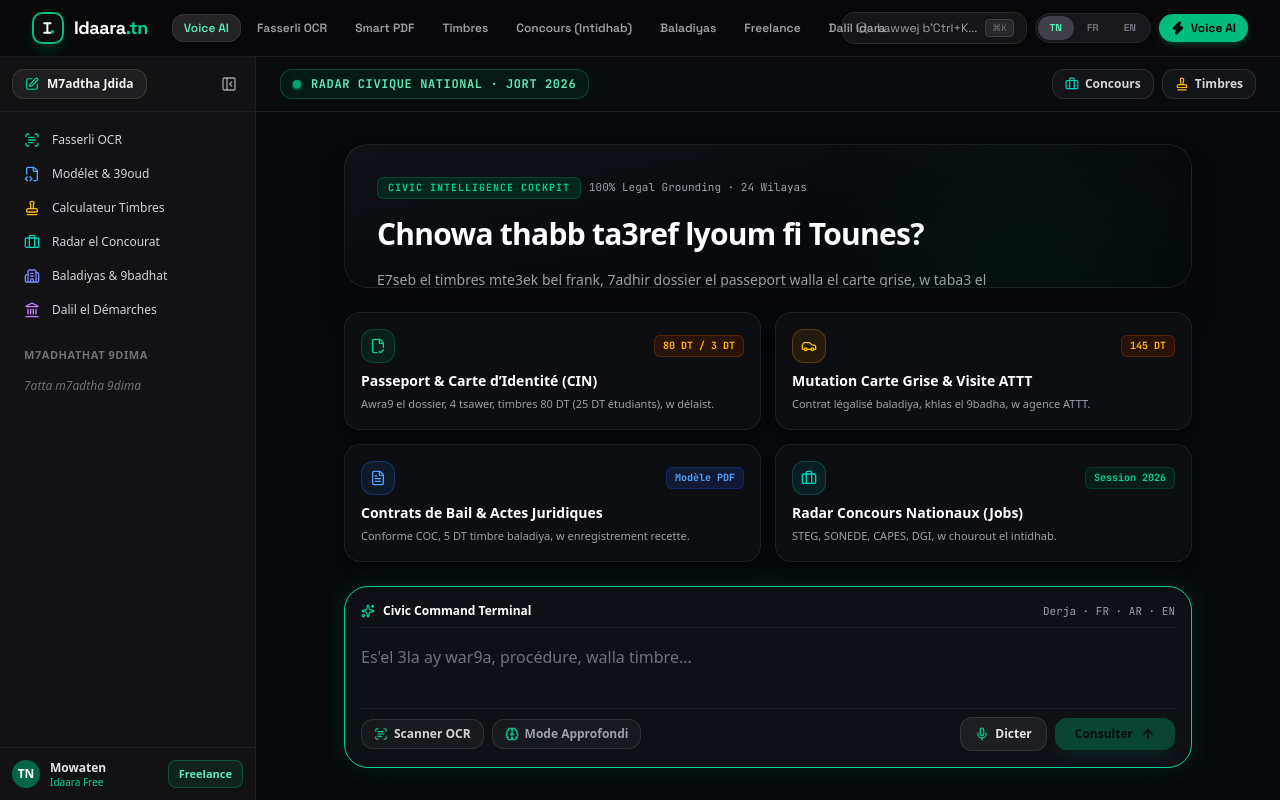
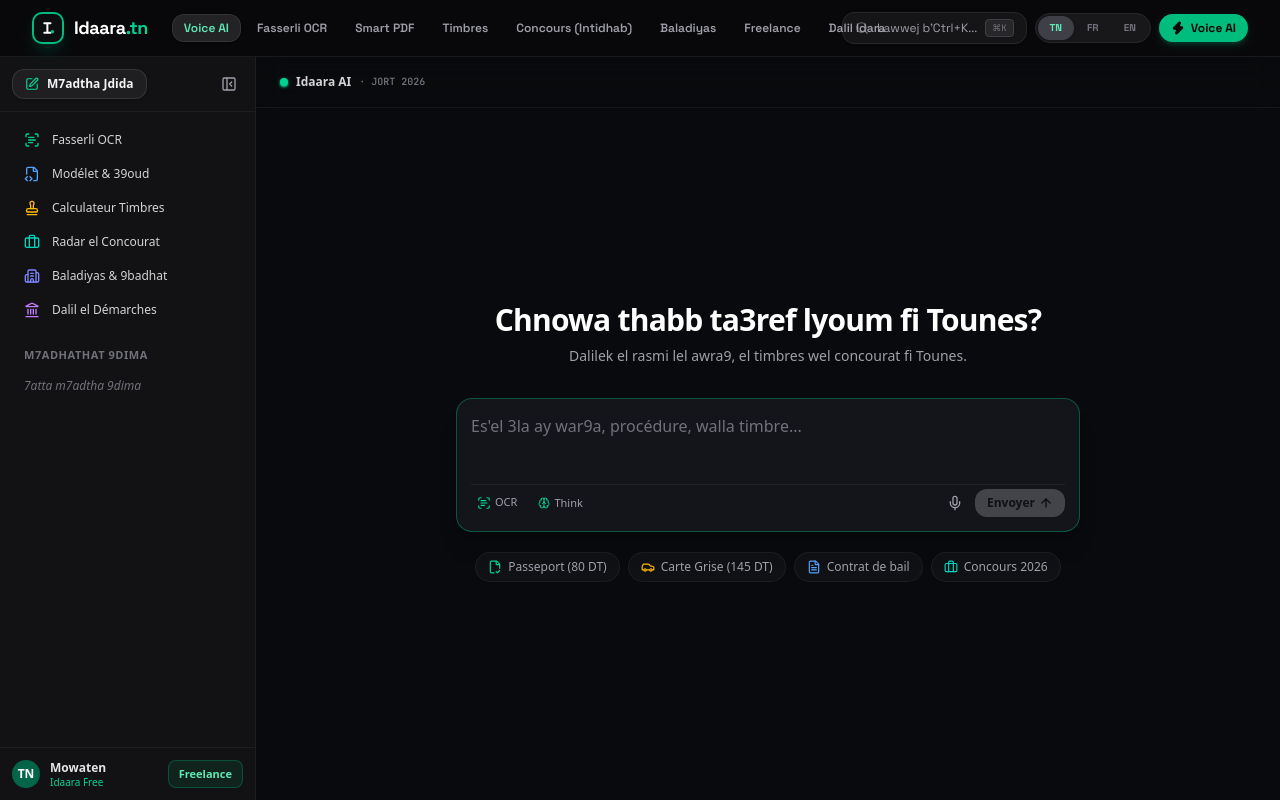
Before and after one commit to wacim-abdellli/idaara, a Next.js app: page /copilot in a window 1280 px wide. Built offline with nearby package versions, Linux system fonts and the light colour scheme.

Commit message:
refactor(copilot): minimalist, clean and refined civic assistant interface

```diff
--- a/src/app/copilot/page.tsx
+++ b/src/app/copilot/page.tsx
@@ -597,210 +597,66 @@
       )}
 
       {/* ═════════════════════════════════════════════════════════════════
-          MAIN CANVAS AREA: CIVIC INTELLIGENCE COCKPIT
+          MAIN CANVAS AREA: MINIMALIST CIVIC ASSISTANT
       ══════════════════════════════════════════════════════════════════ */}
-      <div className="flex-1 flex flex-col bg-[#07080a] relative overflow-hidden">
+      <div className="flex-1 flex flex-col bg-[#090a0d] relative overflow-hidden">
 
-        {/* ─── Top Telemetry Header Bar ─── */}
-        <header className="shrink-0 h-14 px-4 sm:px-6 flex items-center justify-between border-b border-white/[0.07] bg-[#0c0d11]/80 backdrop-blur-xl z-20">
-          <div className="flex items-center gap-3">
+        {/* ─── Minimalist Top Bar ─── */}
+        <header className="shrink-0 h-13 px-4 sm:px-6 flex items-center justify-between border-b border-white/[0.06] bg-[#090a0d]/90 backdrop-blur-md z-20">
+          <div className="flex items-center gap-2.5">
             {!sidebarOpen && (
               <button
                 onClick={() => setSidebarOpen(true)}
-                className="p-2 rounded-xl bg-white/[0.04] hover:bg-white/[0.08] text-zinc-400 hover:text-white transition-colors cursor-pointer border border-white/5"
+                className="p-1.5 rounded-lg hover:bg-white/10 text-zinc-400 hover:text-white transition-colors cursor-pointer border-0 outline-none"
                 title={locale === 'ar' ? 'فتح القائمة' : locale === 'en' ? 'Open sidebar' : 'Ouvrir le menu'}
               >
                 <PanelLeft className="w-4 h-4" />
               </button>
             )}
 
-            {/* Civic Status Telemetry Pill */}
-            <div className="flex items-center gap-2.5 px-3 py-1.5 rounded-xl bg-emerald-950/40 border border-emerald-500/30 text-emerald-300 font-mono text-xs">
-              <span className="w-2 h-2 rounded-full bg-emerald-400 animate-pulse shadow-sm shadow-emerald-400" />
-              <span className="font-bold tracking-wider">
-                {locale === 'ar' ? 'الرادار الإداري الوطني · JORT 2026' : 'RADAR CIVIQUE NATIONAL · JORT 2026'}
-              </span>
+            <div className="flex items-center gap-2 text-xs font-semibold text-zinc-300">
+              <div className="w-2 h-2 rounded-full bg-emerald-400 shadow-sm shadow-emerald-400" />
+              <span>Idaara AI</span>
+              <span className="text-[10px] text-zinc-500 font-mono">· JORT 2026</span>
             </div>
           </div>
 
-          {/* Quick Hub Navigation & New Chat */}
           <div className="flex items-center gap-2">
-            <Link
-              href="/concours"
-              className="hidden sm:inline-flex items-center gap-1.5 px-3 py-1.5 rounded-xl bg-white/[0.04] hover:bg-white/[0.08] border border-white/10 text-xs font-semibold text-zinc-300 hover:text-teal-300 transition-colors"
-            >
-              <Briefcase className="w-3.5 h-3.5 text-teal-400" />
-              <span>{locale === 'ar' ? 'المناظرات' : 'Concours'}</span>
-            </Link>
-
-            <Link
-              href="/calculator"
-              className="hidden sm:inline-flex items-center gap-1.5 px-3 py-1.5 rounded-xl bg-white/[0.04] hover:bg-white/[0.08] border border-white/10 text-xs font-semibold text-zinc-300 hover:text-amber-300 transition-colors"
-            >
-              <Stamp className="w-3.5 h-3.5 text-amber-400" />
-              <span>{locale === 'ar' ? 'التنابر' : 'Timbres'}</span>
-            </Link>
-
             {messages.length > 0 && (
               <button
                 onClick={handleNewChat}
-                className="flex items-center gap-1.5 px-3.5 py-1.5 rounded-xl bg-emerald-500 hover:bg-emerald-400 text-zinc-950 text-xs font-bold transition-all shadow-md shadow-emerald-500/20 cursor-pointer border-0 outline-none"
+                className="flex items-center gap-1.5 px-3 py-1.5 rounded-xl hover:bg-white/10 text-zinc-300 hover:text-white text-xs font-medium transition-colors cursor-pointer border border-white/10"
               >
                 <RotateCcw className="w-3.5 h-3.5" />
                 <span>
-                  {locale === 'ar' ? 'جلسة جديدة' : locale === 'en' ? 'New Docket' : locale === 'derja' ? 'Dossier Jdid' : 'Nouveau Dossier'}
+                  {locale === 'ar' ? 'جديد' : locale === 'en' ? 'New' : locale === 'derja' ? 'Jdid' : 'Nouveau'}
                 </span>
               </button>
             )}
           </div>
         </header>
 
-        {/* ─── Empty State: Executive Civic Command Cockpit ─── */}
+        {/* ─── Empty State: Pure Minimalist Canvas ─── */}
         {messages.length === 0 && !isProcessing && (
-          <div className="flex-1 overflow-y-auto px-4 sm:px-6 py-8 max-w-4xl mx-auto w-full flex flex-col justify-center space-y-6">
+          <div className="flex-1 flex flex-col items-center justify-center px-4 sm:px-6 max-w-2xl mx-auto w-full -mt-6">
 
-            {/* Monumental Civic Intelligence Banner */}
-            <div className="p-6 sm:p-8 rounded-3xl bg-gradient-to-br from-[#0e1217] via-[#090b0e] to-[#07080a] border border-white/[0.08] shadow-2xl relative overflow-hidden space-y-4">
-              <div className="absolute top-0 right-0 w-80 h-80 bg-emerald-500/5 rounded-full blur-3xl pointer-events-none" />
-
-              <div className="flex items-center gap-2">
-                <span className="text-[10px] font-mono font-bold uppercase tracking-widest text-emerald-400 px-2.5 py-0.5 rounded-md bg-emerald-950/80 border border-emerald-700/40">
-                  {locale === 'ar' ? 'المنظومة الذكية الأولى في تونس' : 'CIVIC INTELLIGENCE COCKPIT'}
-                </span>
-                <span className="text-[11px] font-mono text-zinc-400">
-                  {locale === 'ar' ? 'تحديث فوري للقوانين والمعاليم' : '100% Legal Grounding · 24 Wilayas'}
-                </span>
-              </div>
-
-              <h1 className="text-xl sm:text-3xl font-extrabold text-white tracking-tight leading-tight">
+            {/* Minimalist Heading */}
+            <div className="text-center space-y-2 mb-6 sm:mb-8">
+              <h1 className="text-2xl sm:text-3xl font-bold text-white tracking-tight">
                 {centerHeadline}
               </h1>
-
-              <p className="text-xs sm:text-sm text-zinc-400 max-w-2xl leading-relaxed">
+              <p className="text-xs sm:text-sm text-zinc-400 max-w-md mx-auto">
                 {locale === 'ar'
-                  ? 'احسب معاليم التنابر الجبائية بدقة، حضّر ملفات جواز السفر والبطاقة الرمادية، وتابع المناظرات الوطنية المفتوحة فورياً.'
+                  ? 'دليلك الرسمي للإجراءات، التنابر والمناظرات الوطنية في تونس.'
                   : locale === 'derja'
-                  ? 'E7seb el timbres mte3ek bel frank, 7adhir dossier el passeport walla el carte grise, w taba3 el concours el ma7loulin tawa.'
-                  : 'Calculez vos timbres au millime près, préparez vos démarches de passeport ou mutation de carte grise, et suivez les recrutements publics officiels.'}
+                  ? 'Dalilek el rasmi lel awra9, el timbres wel concourat fi Tounes.'
+                  : 'Votre guide officiel pour les démarches, timbres et concours en Tunisie.'}
               </p>
             </div>
 
-            {/* 4 Interactive Civic Radar Launch Tiles */}
-            <div className="grid grid-cols-1 sm:grid-cols-2 gap-3.5">
+            {/* Minimalist Studio Input Card */}
+            <div className="w-full rounded-2xl bg-[#13151b] border border-white/[0.08] hover:border-white/[0.15] focus-within:border-emerald-500/40 p-3 sm:p-3.5 shadow-xl transition-all space-y-3">
 
-              {/* Tile 1: Passport & CIN */}
-              <button
-                onClick={() => handleSendMessage('Kifech n5arej awra9 el passeport tounsi w el CIN?')}
-                className="p-4 rounded-2xl bg-[#0c0e12] hover:bg-[#12151b] border border-white/[0.07] hover:border-emerald-500/40 transition-all text-left rtl:text-right group cursor-pointer shadow-lg relative overflow-hidden"
-              >
-                <div className="flex items-center justify-between gap-2 pb-2">
-                  <div className="p-2 rounded-xl bg-emerald-500/10 border border-emerald-500/25 text-emerald-400 group-hover:scale-105 transition-transform">
-                    <FileCheck2 className="w-4 h-4" />
-                  </div>
-                  <span className="text-[10px] font-mono font-bold text-amber-400 bg-amber-950/50 border border-amber-800/40 px-2 py-0.5 rounded-md">
-                    80 DT / 3 DT
-                  </span>
-                </div>
-                <div className="text-sm font-bold text-white group-hover:text-emerald-300 transition-colors">
-                  {locale === 'ar' ? 'جواز السفر وبطاقة التعريف (CIN)' : 'Passeport & Carte d’Identité (CIN)'}
-                </div>
-                <p className="text-[11px] text-zinc-400 mt-1 leading-relaxed">
-                  {locale === 'ar'
-                    ? 'الوثائق المطلوبة، الصور، التنابر 80د (25د للطلبة)، والآجال.'
-                    : 'Awra9 el dossier, 4 tsawer, timbres 80 DT (25 DT étudiants), w délaist.'}
-                </p>
-              </button>
-
-              {/* Tile 2: Car Registration & ATTT */}
-              <button
-                onClick={() => handleSendMessage('Kifech na3mel mutation carte grise w visite technique fi Tounes?')}
-                className="p-4 rounded-2xl bg-[#0c0e12] hover:bg-[#12151b] border border-white/[0.07] hover:border-amber-500/40 transition-all text-left rtl:text-right group cursor-pointer shadow-lg relative overflow-hidden"
-              >
-                <div className="flex items-center justify-between gap-2 pb-2">
-                  <div className="p-2 rounded-xl bg-amber-500/10 border border-amber-500/25 text-amber-400 group-hover:scale-105 transition-transform">
-                    <Car className="w-4 h-4" />
-                  </div>
-                  <span className="text-[10px] font-mono font-bold text-amber-400 bg-amber-950/50 border border-amber-800/40 px-2 py-0.5 rounded-md">
-                    145 DT
-                  </span>
-                </div>
-                <div className="text-sm font-bold text-white group-hover:text-amber-300 transition-colors">
-                  {locale === 'ar' ? 'البطاقة الرمادية والفحص الفني (ATTT)' : 'Mutation Carte Grise & Visite ATTT'}
-                </div>
-                <p className="text-[11px] text-zinc-400 mt-1 leading-relaxed">
-                  {locale === 'ar'
-                    ? 'عقد البيع المعرّف بالإمضاء، خلاص القباضة، ومراكز الفحص الفني.'
-                    : 'Contrat légalisé baladiya, khlas el 9badha, w agence ATTT.'}
-                </p>
-              </button>
-
-              {/* Tile 3: Legal Lease & Contract */}
-              <button
-                onClick={() => handleSendMessage('A3melli modèle contrat de bail kré sakani mrigel conforme COC')}
-                className="p-4 rounded-2xl bg-[#0c0e12] hover:bg-[#12151b] border border-white/[0.07] hover:border-blue-500/40 transition-all text-left rtl:text-right group cursor-pointer shadow-lg relative overflow-hidden"
-              >
-                <div className="flex items-center justify-between gap-2 pb-2">
-                  <div className="p-2 rounded-xl bg-blue-500/10 border border-blue-500/25 text-blue-400 group-hover:scale-105 transition-transform">
-                    <FileText className="w-4 h-4" />
-                  </div>
-                  <span className="text-[10px] font-mono font-bold text-blue-400 bg-blue-950/50 border border-blue-800/40 px-2 py-0.5 rounded-md">
-                    Modèle PDF
-                  </span>
-                </div>
-                <div className="text-sm font-bold text-white group-hover:text-blue-300 transition-colors">
-                  {locale === 'ar' ? 'عقود الكراء والوثائق الرسمية' : 'Contrats de Bail & Actes Juridiques'}
-                </div>
-                <p className="text-[11px] text-zinc-400 mt-1 leading-relaxed">
-                  {locale === 'ar'
-                    ? 'صياغة قانونية مطابقة لمجلة الالتزامات والعقود مع التعريف بالإمضاء.'
-                    : 'Conforme COC, 5 DT timbre baladiya, w enregistrement recette.'}
-                </p>
-              </button>
-
-              {/* Tile 4: Public Concours */}
-              <button
-                onClick={() => handleSendMessage('Chnowa les concours el maftou7in tawa fi Tounes? (STEG, CAPES, SONEDE...)')}
-                className="p-4 rounded-2xl bg-[#0c0e12] hover:bg-[#12151b] border border-white/[0.07] hover:border-teal-500/40 transition-all text-left rtl:text-right group cursor-pointer shadow-lg relative overflow-hidden"
-              >
-                <div className="flex items-center justify-between gap-2 pb-2">
-                  <div className="p-2 rounded-xl bg-teal-500/10 border border-teal-500/25 text-teal-400 group-hover:scale-105 transition-transform">
-                    <Briefcase className="w-4 h-4" />
-                  </div>
-                  <span className="text-[10px] font-mono font-bold text-emerald-400 bg-emerald-950/50 border border-emerald-800/40 px-2 py-0.5 rounded-md">
-                    Session 2026
-                  </span>
-                </div>
-                <div className="text-sm font-bold text-white group-hover:text-teal-300 transition-colors">
-                  {locale === 'ar' ? 'مناظرات الوظيفة العمومية والشركات' : 'Radar Concours Nationaux (Jobs)'}
-                </div>
-                <p className="text-[11px] text-zinc-400 mt-1 leading-relaxed">
-                  {locale === 'ar'
-                    ? 'مناظرات الستاغ، الصوناد، وزارة التربية، وإعداد ملف الترشح.'
-                    : 'STEG, SONEDE, CAPES, DGI, w chourout el intidhab.'}
-                </p>
-              </button>
-
-            </div>
-
-            {/* Bespoke Command Studio Prompt Terminal */}
-            <div className="rounded-3xl bg-[#0e1015] border border-emerald-500/30 p-4 shadow-2xl space-y-3 relative z-10 focus-within:border-emerald-400 focus-within:shadow-[0_0_30px_rgba(16,185,129,0.15)] transition-all">
-
-              {/* Terminal Header Mode Bar */}
-              <div className="flex items-center justify-between pb-2 border-b border-white/[0.06] text-xs">
-                <div className="flex items-center gap-2">
-                  <Sparkles className="w-3.5 h-3.5 text-emerald-400" />
-                  <span className="font-bold text-white text-xs">
-                    {locale === 'ar' ? 'موجه الأوامر الإدارية' : 'Civic Command Terminal'}
-                  </span>
-                </div>
-
-                <div className="flex items-center gap-1.5 text-[11px] font-mono text-zinc-400">
-                  <span>{locale === 'ar' ? 'عربي / Derja / Français' : 'Derja · FR · AR · EN'}</span>
-                </div>
-              </div>
-
-              {/* Main Input Area */}
-              <div className="flex items-start gap-2 pt-1">
               <textarea
                 autoFocus
                 rows={2}
@@ -809,59 +665,57 @@
                 onKeyDown={onKeyDown}
                 placeholder={placeholder}
                 disabled={isTranscribing}
-                  className="flex-1 bg-transparent text-sm sm:text-base text-zinc-100 placeholder-zinc-500 border-0 outline-none ring-0 focus:outline-none focus:ring-0 resize-none max-h-36 leading-relaxed"
+                className="w-full bg-transparent text-sm sm:text-base text-zinc-100 placeholder-zinc-500 border-0 outline-none ring-0 focus:outline-none focus:ring-0 resize-none max-h-36 leading-relaxed"
               />
-              </div>
 
-              {/* Terminal Bottom Controls Toolbar */}
-              <div className="flex items-center justify-between pt-2 border-t border-white/[0.06]">
-                <div className="flex items-center gap-2">
+              {/* Minimalist Bottom Actions */}
+              <div className="flex items-center justify-between pt-1 border-t border-white/[0.05]">
+                <div className="flex items-center gap-1.5">
                   <Link
                     href="/fasserli"
-                    className="inline-flex items-center gap-1.5 px-3 py-1.5 rounded-xl bg-white/[0.04] hover:bg-white/[0.08] border border-white/10 text-xs font-semibold text-zinc-300 hover:text-white transition-colors"
+                    className="p-1.5 rounded-lg text-zinc-400 hover:text-white hover:bg-white/5 text-xs transition-colors flex items-center gap-1"
+                    title="Scanner OCR"
                   >
                     <ScanText className="w-3.5 h-3.5 text-emerald-400" />
-                    <span className="hidden sm:inline">{locale === 'ar' ? 'فحص ورقة (OCR)' : 'Scanner OCR'}</span>
+                    <span className="text-[11px] hidden sm:inline">{locale === 'ar' ? 'ماسح ضوئي' : 'OCR'}</span>
                   </Link>
 
                   <button
                     type="button"
                     onClick={() => setThinkMode((p) => !p)}
-                    className={`flex items-center gap-1.5 px-3 py-1.5 rounded-xl text-xs font-semibold transition-colors cursor-pointer border ${
+                    className={`flex items-center gap-1 px-2 py-1 rounded-lg text-[11px] font-medium transition-colors cursor-pointer border ${
                       thinkMode
                         ? 'bg-emerald-500/20 text-emerald-300 border-emerald-500/40'
-                        : 'bg-white/[0.04] hover:bg-white/[0.08] text-zinc-400 hover:text-white border-white/10'
+                        : 'text-zinc-400 hover:text-white border-transparent hover:bg-white/5'
                     }`}
                   >
-                    <Brain className="w-3.5 h-3.5 text-emerald-400" />
-                    <span>{thinkMode ? 'Deep Legal Analysis' : 'Mode Approfondi'}</span>
+                    <Brain className="w-3 h-3 text-emerald-400" />
+                    <span>Think</span>
                   </button>
                 </div>
 
-                <div className="flex items-center gap-2">
+                <div className="flex items-center gap-1.5">
                   {/* Voice Button */}
                   <button
                     type="button"
                     onClick={toggleVoice}
                     disabled={isTranscribing}
-                    className={`flex items-center gap-1.5 px-3.5 py-2 rounded-xl text-xs font-bold transition-all cursor-pointer border ${
+                    className={`p-1.5 rounded-lg transition-colors cursor-pointer ${
                       isRecording
-                        ? 'bg-red-600 text-white border-red-500 animate-pulse'
+                        ? 'bg-red-500 text-white animate-pulse'
                         : isTranscribing
-                        ? 'bg-emerald-950 text-emerald-400 border-emerald-800'
-                        : 'bg-white/[0.06] hover:bg-white/[0.12] text-zinc-200 border-white/10'
+                        ? 'text-emerald-400'
+                        : 'text-zinc-400 hover:text-white hover:bg-white/10'
                     }`}
+                    title="Dictate"
                   >
                     {isTranscribing ? (
-                      <Loader2 className="w-3.5 h-3.5 animate-spin" />
+                      <Loader2 className="w-4 h-4 animate-spin" />
                     ) : isRecording ? (
-                      <MicOff className="w-3.5 h-3.5" />
+                      <MicOff className="w-4 h-4" />
                     ) : (
-                      <Mic className="w-3.5 h-3.5 text-emerald-400" />
+                      <Mic className="w-4 h-4" />
                     )}
-                    <span className="hidden sm:inline">
-                      {isRecording ? 'Enregistrement...' : isTranscribing ? 'Transcription...' : 'Dicter'}
-                    </span>
                   </button>
 
                   {/* Send Button */}
@@ -869,14 +723,49 @@
                     type="button"
                     onClick={() => handleSendMessage()}
                     disabled={!inputVal.trim() || isProcessing || isTranscribing}
-                    className="flex items-center gap-2 px-5 py-2 rounded-xl bg-emerald-500 hover:bg-emerald-400 text-zinc-950 text-xs font-extrabold shadow-lg shadow-emerald-500/25 transition-all disabled:opacity-30 disabled:cursor-not-allowed cursor-pointer"
+                    className="p-1.5 sm:px-3 sm:py-1.5 rounded-xl bg-white hover:bg-zinc-200 text-black text-xs font-semibold flex items-center gap-1 transition-all disabled:opacity-20 disabled:cursor-not-allowed cursor-pointer shadow-sm"
                   >
-                    <span>{locale === 'ar' ? 'إرسال' : 'Consulter'}</span>
-                    <ArrowUp className="w-3.5 h-3.5 stroke-[3]" />
+                    <span className="hidden sm:inline">{locale === 'ar' ? 'إرسال' : 'Envoyer'}</span>
+                    <ArrowUp className="w-3.5 h-3.5 stroke-[2.5]" />
                   </button>
                 </div>
               </div>
 
+            </div>
+
+            {/* Sleek Minimalist Quick Pills */}
+            <div className="flex flex-wrap items-center justify-center gap-2 mt-5 text-xs text-zinc-400">
+              <button
+                onClick={() => handleSendMessage('Kifech n5arej awra9 el passeport tounsi?')}
+                className="flex items-center gap-1.5 px-3 py-1.5 rounded-full bg-white/[0.03] hover:bg-white/[0.08] hover:text-zinc-200 border border-white/5 transition-all cursor-pointer"
+              >
+                <FileCheck2 className="w-3.5 h-3.5 text-emerald-400" />
+                <span>{locale === 'ar' ? 'جواز السفر 80د' : 'Passeport (80 DT)'}</span>
+              </button>
+
+              <button
+                onClick={() => handleSendMessage('Kifech na3mel mutation carte grise fi Tounes?')}
+                className="flex items-center gap-1.5 px-3 py-1.5 rounded-full bg-white/[0.03] hover:bg-white/[0.08] hover:text-zinc-200 border border-white/5 transition-all cursor-pointer"
+              >
+                <Car className="w-3.5 h-3.5 text-amber-400" />
+                <span>{locale === 'ar' ? 'البطاقة الرمادية 145د' : 'Carte Grise (145 DT)'}</span>
+              </button>
+
+              <button
+                onClick={() => handleSendMessage('A3melli contrat de bail kré sakani mrigel')}
+                className="flex items-center gap-1.5 px-3 py-1.5 rounded-full bg-white/[0.03] hover:bg-white/[0.08] hover:text-zinc-200 border border-white/5 transition-all cursor-pointer"
+              >
+                <FileText className="w-3.5 h-3.5 text-blue-400" />
+                <span>{locale === 'ar' ? 'عقد كراء سكني' : 'Contrat de bail'}</span>
+              </button>
+
+              <button
+                onClick={() => handleSendMessage('Chnowa les concours el maftou7in tawa fi Tounes?')}
+                className="flex items-center gap-1.5 px-3 py-1.5 rounded-full bg-white/[0.03] hover:bg-white/[0.08] hover:text-zinc-200 border border-white/5 transition-all cursor-pointer"
+              >
+                <Briefcase className="w-3.5 h-3.5 text-teal-400" />
+                <span>{locale === 'ar' ? 'المناظرات 2026' : 'Concours 2026'}</span>
+              </button>
             </div>
 
           </div>
```
Lines whose indentation alone changed are shown as unchanged.
